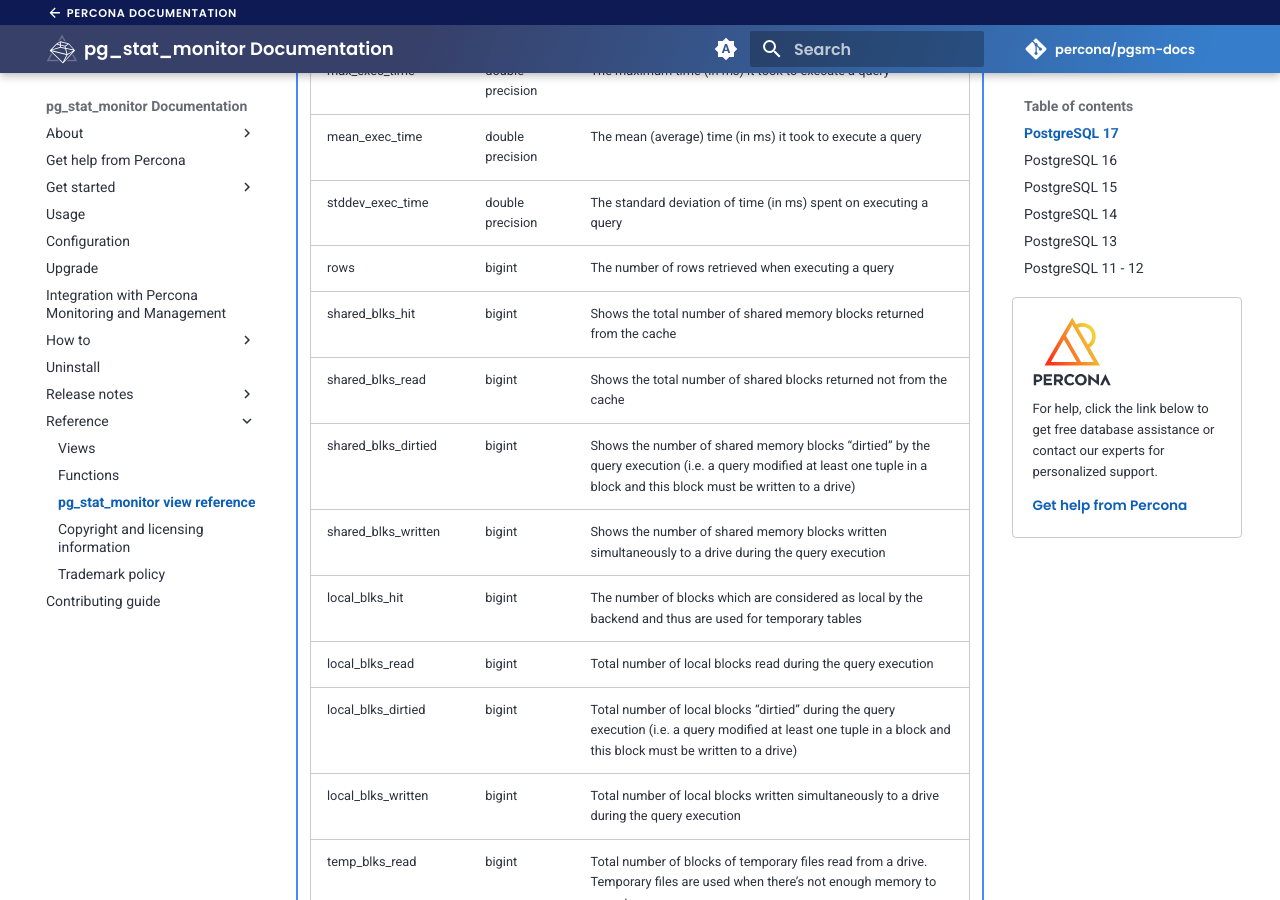
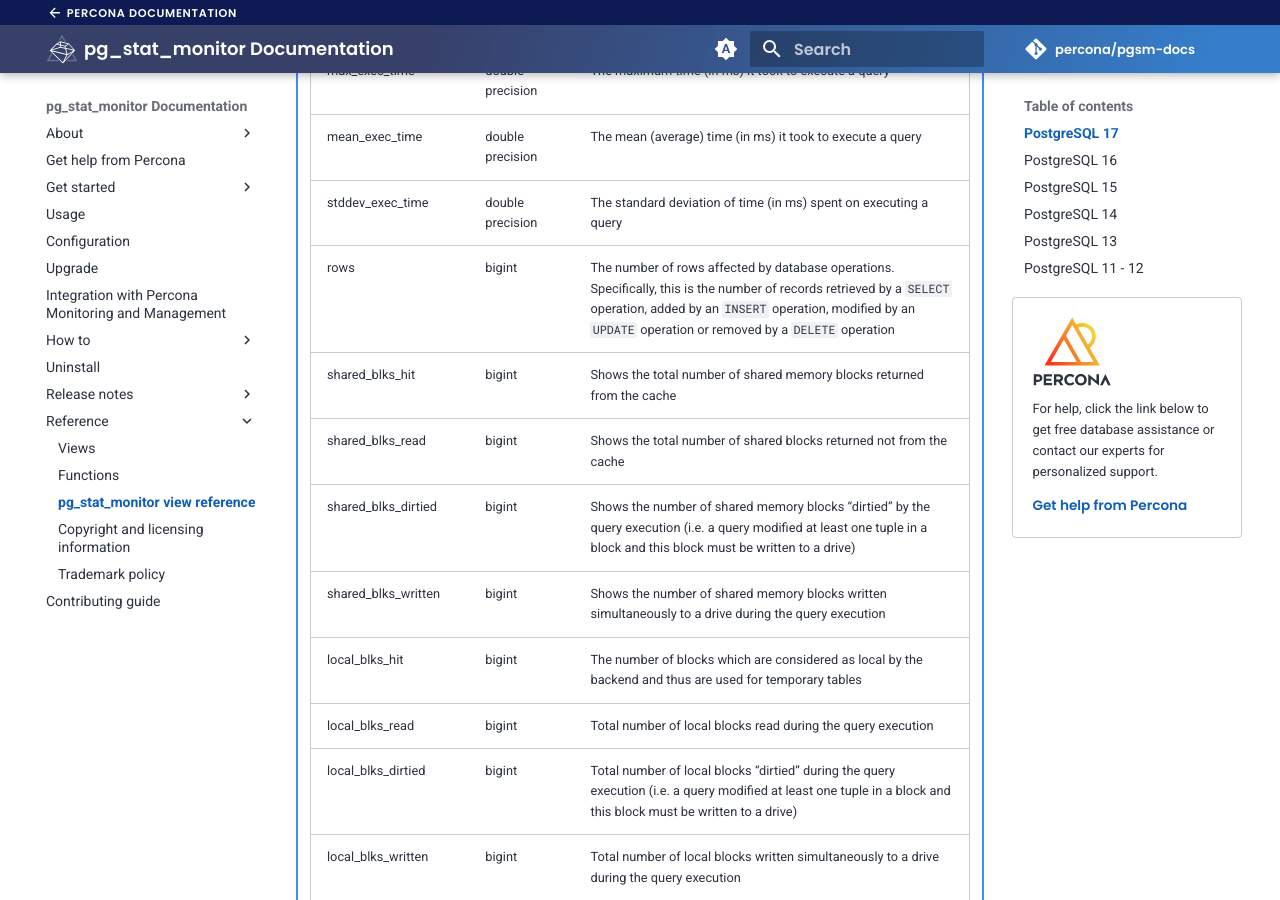
Before and after one commit to percona/pgsm-docs, an MkDocs documentation site: the page built from docs/reference.md, in a window 1280 px wide and 900 px high, scrolled down 2580 px. Built offline with MkDocs 1.6.1 and Material for MkDocs 9.7.7, drawn with Linux system fonts in a browser that asks for light colours; nearby versions of some CDN libraries; comment, search, counter and statistics services are not loaded; the version menu is left out.

Commit message:
PG-1352 Updated the rows filed description in view reference
modified:   docs/reference.md

```diff
--- a/docs/reference.md
+++ b/docs/reference.md
@@ -51,7 +51,7 @@ The following table describes the `pg_stat_monitor` view for PostgreSQL 17 and h
      | max_exec_time           | double precision           | The maximum time (in ms) it took to execute a query
      | mean_exec_time          | double precision           | The mean (average) time (in ms) it took to execute a query
      | stddev_exec_time        | double precision           | The standard deviation of time (in ms) spent on executing a query
-     | rows                    | bigint                     | The number of rows retrieved when executing a query
+     | rows                    | bigint                     | The number of rows affected by database operations. Specifically, this is the number of records retrieved by a `SELECT` operation, added by an `INSERT` operation, modified by an `UPDATE` operation or removed by a `DELETE` operation
      | shared_blks_hit    | bigint                     | Shows the total number of shared memory blocks returned from the cache
      | shared_blks_read   | bigint                     | Shows the total number of shared blocks returned not from the cache
      | shared_blks_dirtied | bigint                     | Shows the number of shared memory blocks "dirtied" by the query execution (i.e. a query modified at least one tuple in a block and this block must be written to a drive)
@@ -129,7 +129,7 @@ The following table describes the `pg_stat_monitor` view for PostgreSQL 17 and h
      | max_exec_time           | double precision           | The maximum time (in ms) it took to execute a query
      | mean_exec_time          | double precision           | The mean (average) time (in ms) it took to execute a query
      | stddev_exec_time        | double precision           | The standard deviation of time (in ms) spent on executing a query
-     | rows                    | bigint                     | The number of rows retrieved when executing a query
+     | rows                    | bigint                     | The number of rows affected by database operations. Specifically, this is the number of records retrieved by a `SELECT` operation, added by an `INSERT` operation, modified by an `UPDATE` operation or removed by a `DELETE` operation
      | shared_blks_hit    | bigint                     | Shows the total number of shared memory blocks returned from the cache
      | shared_blks_read   | bigint                     | Shows the total number of shared blocks returned not from the cache
      | shared_blks_dirtied | bigint                     | Shows the number of shared memory blocks "dirtied" by the query execution (i.e. a query modified at least one tuple in a block and this block must be written to a drive)
@@ -201,7 +201,7 @@ The following table describes the `pg_stat_monitor` view for PostgreSQL 17 and h
      max_exec_time           | double precision           | The maximum time (in ms) it took to execute a query
      mean_exec_time          | double precision           | The mean (average) time (in ms) it took to execute a query
      stddev_exec_time        | double precision           | The standard deviation of time (in ms) spent on executing a query
-     rows                    | bigint                     | The number of rows retrieved when executing a query
+     rows                    | bigint                     | The number of rows affected by database operations. Specifically, this is the number of records retrieved by a `SELECT` operation, added by an `INSERT` operation, modified by an `UPDATE` operation or removed by a `DELETE` operation
      shared_blks_hit    | bigint                     | Shows the total number of shared memory blocks returned from the cache
      shared_blks_read   | bigint                     | Shows the total number of shared blocks returned not from the cache
      shared_blks_dirtied | bigint                     | Shows the number of shared memory blocks "dirtied" by the query execution (i.e. a query modified at least one tuple in a block and this block must be written to a drive)
@@ -269,7 +269,7 @@ The following is the view for PostgreSQL 14
     | max_exec_time      | double precision | The maximum time (in ms) it took to execute a query
     | mean_exec_time     | double precision | The mean (average) time (in ms) it took to execute a query
     | stddev_exec_time   | double precision | The standard deviation of time (in ms) spent on executing a query
-    | rows               | bigint       | The number of rows retrieved when executing a query
+    | rows                    | bigint                     | The number of rows affected by database operations. Specifically, this is the number of records retrieved by a `SELECT` operation, added by an `INSERT` operation, modified by an `UPDATE` operation or removed by a `DELETE` operation
     | shared_blks_hit    | bigint       | Shows the total number of shared memory blocks returned from the cache
     | shared_blks_read   | bigint       | Shows the total number of shared blocks returned not from the cache
     | shared_blks_dirtied | bigint      | Shows the number of shared memory blocks "dirtied" by the query execution (i.e. a query modified at least one tuple in a block and this block must be written to a drive)
@@ -334,7 +334,7 @@ The following is the view for PostgreSQL 13
     | max_exec_time      | double precision | The maximum time (in ms) it took to execute a query
     | mean_exec_time     | double precision | The mean (average) time (in ms) it took to execute a query
     | stddev_exec_time   | double precision | The standard deviation of time (in ms) spent on executing a query
-    | rows               | bigint       | The number of rows retrieved when executing a query
+    | rows                    | bigint                     | The number of rows affected by database operations. Specifically, this is the number of records retrieved by a `SELECT` operation, added by an `INSERT` operation, modified by an `UPDATE` operation or removed by a `DELETE` operation
     | shared_blks_hit    | bigint       | Shows the total number of shared memory blocks returned from the cache
     | shared_blks_read   | bigint       | Shows the total number of shared blocks returned not from the cache
     | shared_blks_dirtied | bigint      | Shows the number of shared memory blocks "dirtied" by the query execution (i.e. a query modified at least one tuple in a block and this block must be written to a drive)
@@ -398,7 +398,7 @@ The following is the view for PostgreSQL 11 and 12:
     | max_time          | double precision| Maximum time (in ms) spent on the statement
     | mean_time         | double precision| The mean (average) time (in ms) spent on the statement
     | stddev_time       | double precision| The standard deviation of time (in ms) spent on the statement|
-    | rows              | bigint   | The number of rows retrieved when executing a query|
+    | rows                    | bigint                     | The number of rows affected by database operations. Specifically, this is the number of records retrieved by a `SELECT` operation, added by an `INSERT` operation, modified by an `UPDATE` operation or removed by a `DELETE` operation
     | shared_blks_hit   | bigint   | Shows the total number of shared memory blocks returned from the cache|
     | shared_blks_read  | bigint   | Shows the total number of shared blocks returned not from the cache
     | shared_blks_dirtied| bigint  | Shows the number of shared memory blocks "dirtied" by the query execution (i.e. a query modified at least one tuple in a block and this block must be written to a drive)|
```
